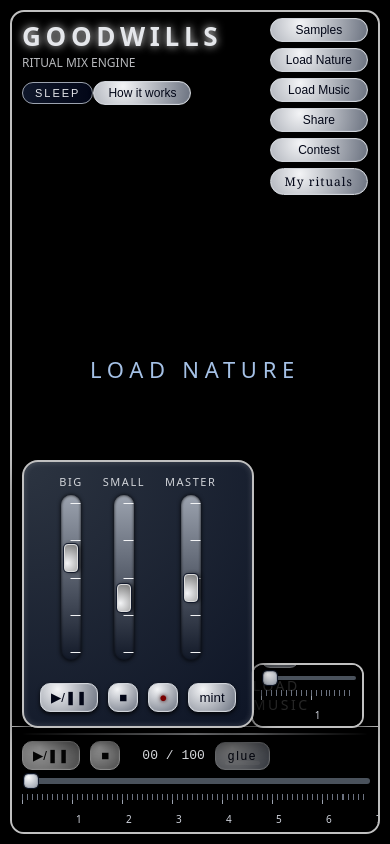
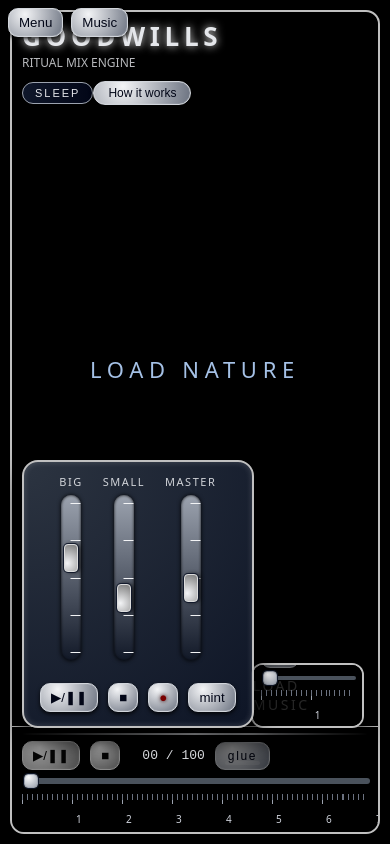
Before and after one commit to bobdryg/goodwills, a React (Vite) app: page / in a window 390 px wide. Built offline with nearby package versions, Linux system fonts and the light colour scheme.

Commit message:
Mobile UI: add menu sheet

```diff
--- a/src/Studio.tsx
+++ b/src/Studio.tsx
@@ -56,6 +56,12 @@ const Studio: React.FC = () => {
   // ===== UI state =====
   const [sleepMode, setSleepMode] = useState(false);
   const [activeMenu, setActiveMenu] = useState<ActiveMenu>("none");
+  const [isMobile, setIsMobile] = useState(
+  window.matchMedia("(max-width: 768px)").matches
+  );
+
+  const [showMobileMenu, setShowMobileMenu] = useState(false);
+  const [showMobileMusic, setShowMobileMusic] = useState(false);
 
   // My rituals (.mint packs)
   const ritualsMintInputRef = useRef<HTMLInputElement | null>(null);
@@ -191,6 +197,23 @@ const Studio: React.FC = () => {
     if (muGainRef.current) muGainRef.current.gain.value = muVol;
     if (masterGainRef.current) masterGainRef.current.gain.value = masterVol;
   }, [bgVol, muVol, masterVol]);
+
+  useEffect(() => {
+  const mq = window.matchMedia("(max-width: 768px)");
+
+  const handler = (e: MediaQueryListEvent) => {
+    setIsMobile(e.matches);
+
+    // при выходе из мобилки закрываем мобильные оверлеи
+    if (!e.matches) {
+      setShowMobileMenu(false);
+      setShowMobileMusic(false);
+    }
+  };
+
+  mq.addEventListener("change", handler);
+  return () => mq.removeEventListener("change", handler);
+}, []);
 
   // ---------------- QR helpers ----------------
   const isGoodwillsQRPayload = (txt: string) => {
@@ -526,8 +549,6 @@ const Studio: React.FC = () => {
       return next;
     });
   };
-
-  // ---------------- big/mini player buttons
 
   // ---------------- big/mini player buttons ----------------
   const handleBgPlayPause = () => {
@@ -1044,6 +1065,8 @@ const Studio: React.FC = () => {
       </div>
 
       {/* TOP MENU */}
+      {!isMobile && (
+    <div className="RIGHT_BUTTONS_BLOCK">
       <div className="top-menu">
         <button onClick={() => toggleMenu("presets")}>Samples</button>
         <button onClick={() => toggleMenu("nature")}>Load Nature</button>
@@ -1056,6 +1079,8 @@ const Studio: React.FC = () => {
       </div>
 
       {activeMenu !== "none" && <div className="menu-overlay" onClick={() => setActiveMenu("none")} />}
+    </div>
+    )}
 
       {/* SUBMENUS */}
       {activeMenu === "presets" && (
@@ -1110,6 +1135,59 @@ const Studio: React.FC = () => {
           <button onClick={() => window.open("https://pixabay.com/music/", "_blank")}>Open free music libraries</button>
         </div>
       )}
+
+       {/* Mobile */}
+      {isMobile && (
+  <div className="mobile-topbar">
+    <button className="btn-metal" onClick={() => setShowMobileMenu(true)}>
+      Menu
+    </button>
+
+    <button
+      className="btn-metal"
+      onClick={() => setShowMobileMusic(v => !v)}
+    >
+      Music
+    </button>
+  </div>
+)}
+
+{isMobile && showMobileMenu && (
+  <div className="mobile-menu-overlay" onClick={() => setShowMobileMenu(false)}>
+    <div className="mobile-menu-sheet" onClick={e => e.stopPropagation()}>
+      <h3>Menu</h3>
+
+      {/* ВАЖНО: мы используем те же обработчики, что и на десктопе */}
+      <button className="btn-metal" onClick={() => { /* открыть Samples как у тебя */ setShowMobileMenu(false); }}>
+        Samples
+      </button>
+
+      <button className="btn-metal" onClick={() => { /* Load Nature */ setShowMobileMenu(false); }}>
+        Load Nature
+      </button>
+
+      <button className="btn-metal" onClick={() => { /* Load Music */ setShowMobileMenu(false); }}>
+        Load Music
+      </button>
+
+      <button className="btn-metal" onClick={() => { /* Share */ setShowMobileMenu(false); }}>
+        Share
+      </button>
+
+      <button className="btn-metal" onClick={() => { /* Contest */ setShowMobileMenu(false); }}>
+        Contest
+      </button>
+
+      <button className="btn-metal" onClick={() => { /* My rituals */ setShowMobileMenu(false); }}>
+        My rituals
+      </button>
+
+      <button className="btn-metal" onClick={() => setShowMobileMenu(false)}>
+        Close
+      </button>
+    </div>
+  </div>
+)}
 
 {/* BIG PLAYER */}
 <div className="big-player">
--- a/src/index.css
+++ b/src/index.css
@@ -948,3 +948,40 @@ body {
 .mint-dialog .mint-actions {
   margin-top: 10px;
 }
+@media (max-width: 768px) {
+  .mobile-topbar {
+    position: fixed;
+    top: 8px;
+    left: 8px;
+    right: 8px;
+    display: flex;
+    gap: 8px;
+    z-index: 50;
+  }
+
+  .mobile-menu-overlay {
+    position: fixed;
+    inset: 0;
+    background: rgba(0, 0, 0, 0.6);
+    z-index: 100;
+    display: flex;
+    align-items: flex-end;
+    justify-content: center;
+  }
+
+  .mobile-menu-sheet {
+    width: 100%;
+    max-width: 520px;
+    border-radius: 16px 16px 0 0;
+    padding: 12px;
+    padding-bottom: calc(12px + env(safe-area-inset-bottom));
+    background: rgba(15, 18, 28, 0.98);
+    box-shadow: 0 -10px 40px rgba(0,0,0,0.6);
+    display: grid;
+    gap: 10px;
+  }
+
+  .mobile-menu-sheet h3 {
+    margin: 0 0 4px 0;
+  }
+}
```
